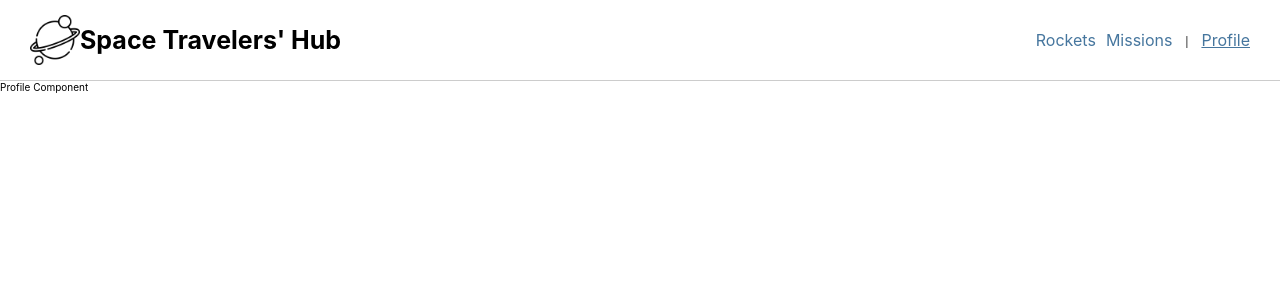
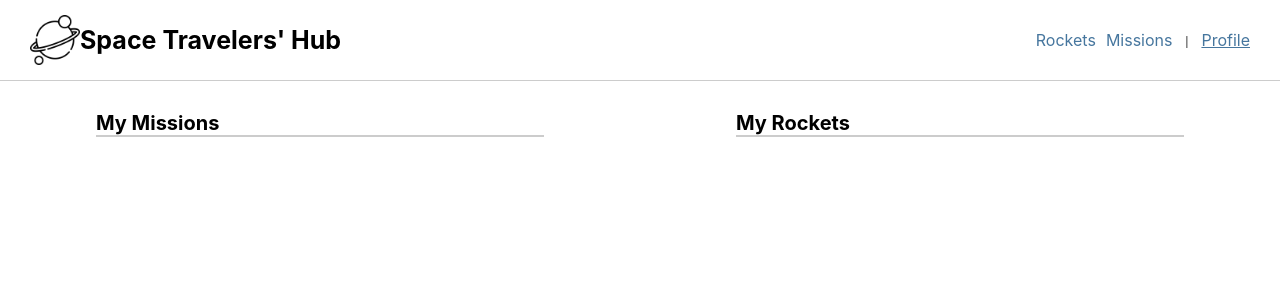
Before and after one commit to Chike1990/Space-Travelers-Hub, a React (Create React App) app: page /profile in a window 1280 px wide. Shown: the top 300 px of the page. Built offline with nearby package versions, Linux system fonts and the light colour scheme.

Commit message:
Implements the profile page

```diff
--- a/src/App.css
+++ b/src/App.css
@@ -36,6 +36,10 @@ a {
   justify-content: space-between;
 }
 
+.justify-around {
+  justify-content: space-around;
+}
+
 .justify-center {
   justify-content: center;
 }
@@ -70,3 +74,25 @@ button {
   color: #46769e;
   border: 1px solid #46769e;
 }
+
+.app-btn-danger {
+  background-color: #fff;
+  color: #9e2f2f;
+  border: 1px solid #9e2f2f;
+}
+
+.badge {
+  color: #fff;
+  display: inline-block;
+  border-radius: 3px;
+  padding: 0 5px;
+}
+
+.badge--primary {
+  background-color: #68c9ca;
+}
+
+.badge--secondary {
+  background-color: #808080;
+  color: #fff;
+}
--- a/src/components/Rocket.jsx
+++ b/src/components/Rocket.jsx
@@ -1,14 +1,17 @@
+import { useDispatch } from "react-redux";
+import { reserveRocket } from "../redux/rockets/rockets-actions";
 import "./Rocket.css"
 
-const Rocket = ({ id, rocket_name, description, flickr_images }) => {
+const Rocket = ({ id, rocket_name, description, flickr_images, reserved }) => {
+  const dispatch = useDispatch()
+
   return (
     <div className="flex-row align-center Rocket">
       <img src={flickr_images[0]} alt="Flickr" className="Rocket__image" />
       <div>
         <h2>{rocket_name}</h2>
-        <p className="mb1">{description}</p>
-        <button className="app-btn-primary">Reserve Rocket</button>
-        {/* <button className="app-btn-ghost">Cancel Reservation</button> */}
+        <p className="mb1"> {reserved && (<span className="badge badge--primary">Reserved</span>)} {description}</p>
+        {reserved ? (<button onClick={() => dispatch(reserveRocket(id))} className="app-btn-ghost">Cancel Reservation</button>) : (<button onClick={() => dispatch(reserveRocket(id))} className="app-btn-primary">Reserve Rocket</button>)}
       </div>
     </div>
    );
--- a/src/redux/missions/missions-actions.js
+++ b/src/redux/missions/missions-actions.js
@@ -0,0 +1,11 @@
+import missionsActionTypes from "./missions-types";
+
+export const setMissions = (payload) => ({
+  type: missionsActionTypes.SET_MISSIONS,
+  payload
+})
+
+export const joinMission = (payload) => ({
+  type: missionsActionTypes.JOIN_MISSION,
+  payload
+})
--- a/src/redux/missions/missions-types.js
+++ b/src/redux/missions/missions-types.js
@@ -1,5 +1,6 @@
 const missionsActionTypes = {
-  SET_MISSIONS: "SET_MISSIONS"
+  SET_MISSIONS: "SET_MISSIONS",
+  JOIN_MISSION: "JOIN_MISSION"
 }
 
 export default missionsActionTypes;
--- a/src/redux/rockets/rockets-reducer.js
+++ b/src/redux/rockets/rockets-reducer.js
@@ -4,7 +4,9 @@ const INITIAL_STATE = []
 const rocketsReducer = (state = INITIAL_STATE, action) => {
   switch (action.type) {
     case rocketsActionTypes.SET_ROCKETS:
-      return action.payload
+      return state.length ? state : action.payload
+    case rocketsActionTypes.RESERVE_ROCKET:
+      return state.map(rocket => rocket.id === action.payload ? {...rocket, reserved: !rocket.reserved}: {...rocket})
     default:
       return state
   }
--- a/src/redux/rockets/rockets-types.js
+++ b/src/redux/rockets/rockets-types.js
@@ -1,5 +1,6 @@
 const rocketsActionTypes = {
-  SET_ROCKETS: "SET_ROCKETS"
+  SET_ROCKETS: "SET_ROCKETS",
+  RESERVE_ROCKET: "RESERVE_ROCKET"
 }
 
 export default rocketsActionTypes;
--- a/src/services/missionsService.js
+++ b/src/services/missionsService.js
@@ -0,0 +1,8 @@
+import axios from "axios"
+import { missionsUrl } from "./urls"
+
+export const fetchMissions = () =>
+  axios({
+    method: "get",
+    url: missionsUrl
+  })
--- /dev/null
+++ b/src/views/Profile.css
@@ -0,0 +1,16 @@
+.Profile {
+  margin-top: 3rem;
+}
+
+.Profile__left, .Profile__right {
+  border: 1px solid #ccc;
+  width: 100%;
+}
+
+.Profile p {
+  padding: 12px 8px;
+}
+
+.Profile p:not(:last-child) {
+  border-bottom: 1px solid #ccc;
+}
--- a/src/views/Profile.jsx
+++ b/src/views/Profile.jsx
@@ -1,7 +1,29 @@
+import { useSelector } from "react-redux";
+
+import "./Profile.css"
+
 const Profile = () => {
+  const rockets = useSelector((state) => state.rockets);
+  const missions = useSelector(state => state.missions);
+
   return (
-    <div>
-      Profile Component
+    <div className="flex-row justify-around Profile">
+      <div style={{width: "35%"}}>
+        <h2>My Missions</h2>
+        <div className="Profile__left">
+          {
+            missions.map(({mission_name, reserved}) => reserved && (<p>{ mission_name }</p>))
+          }
+        </div>
+      </div>
+      <div style={{width: "35%"}}>
+        <h2>My Rockets</h2>
+        <div className="Profile__right">
+          {
+            rockets.map(({rocket_name, reserved}) => reserved && (<p>{ rocket_name }</p>))
+          }
+        </div>
+      </div>
     </div>
   )
 }
--- a/src/views/Rockets.jsx
+++ b/src/views/Rockets.jsx
@@ -16,7 +16,7 @@ const Rockets = () => {
       .then(response => {
         const { data } = response;
         console.log(data)
-        const rockets = data.map(rocket => ({ id: rocket.id, rocket_name: rocket.rocket_name, description: rocket.description, flickr_images: rocket.flickr_images }))
+        const rockets = data.map(rocket => ({ id: rocket.id, rocket_name: rocket.rocket_name, description: rocket.description, flickr_images: rocket.flickr_images, reserved: false }))
         dispatch(setRockets(rockets))
       })
       .catch(error => console.log(error))
```
